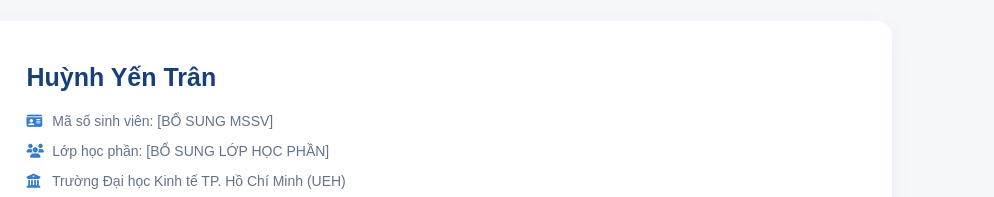
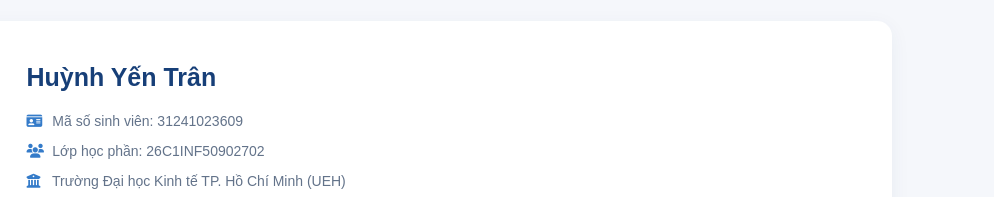
Before and after one commit to HuynhTran26/Buoi4-, a plain HTML site: page JavaScript-Labs/index.html in a window 1280 px wide. Shown: the part 642-839 px from the top of the page, 286-1280 px from the left. Drawn offline with Linux system fonts and the light colour scheme.

Commit message:
Update index.html

```diff
--- a/JavaScript-Labs/index.html
+++ b/JavaScript-Labs/index.html
@@ -433,12 +433,12 @@
 
                     <p>
                         <i class="fa-solid fa-id-card"></i>
-                        Mã số sinh viên: [BỔ SUNG MSSV]
+                        Mã số sinh viên: 31241023609
                     </p>
 
                     <p>
                         <i class="fa-solid fa-users"></i>
-                        Lớp học phần: [BỔ SUNG LỚP HỌC PHẦN]
+                        Lớp học phần: 26C1INF50902702
                     </p>
 
                     <p>
```
